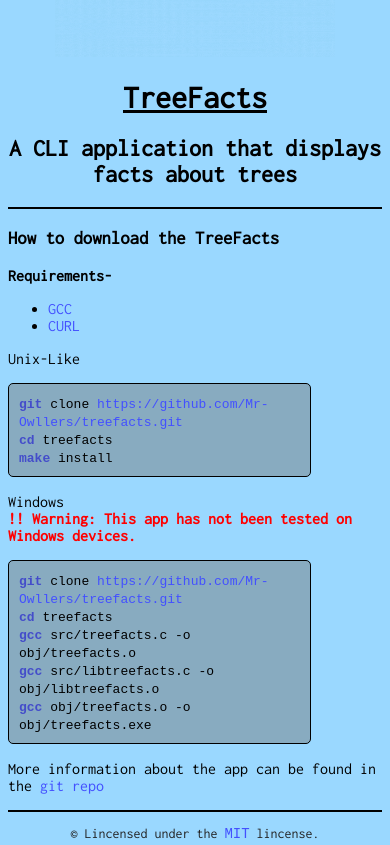
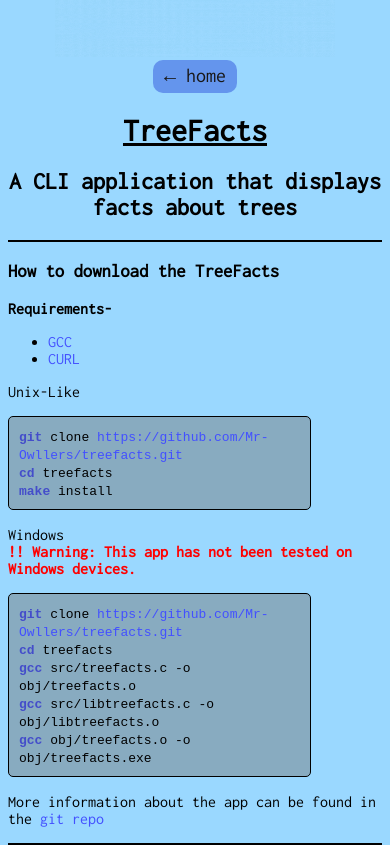
Before and after one commit to Mr-Owllers/treefacts, a plain HTML site: page index.html in a window 390 px wide. Shown: the part 232-1077 px from the top of the page. Drawn offline with Linux system fonts and the light colour scheme.

Commit message:
made a back button

```diff
--- a/index.html
+++ b/index.html
@@ -21,6 +21,7 @@
                 <div class="tree-leaves2"></div>
             </div> -->
             <img src="static/treefacts-logo-ani.gif" alt="animation of the logo" class="greeter">
+            <div class="back"><a href="/" class="bbutton">&#8592; home</a></div>
         <!-- heading -->
         <h1 class="underline">TreeFacts</h1>
         <h2>A CLI application that displays facts about trees</h2></header></center>
--- a/style.css
+++ b/style.css
@@ -130,7 +130,31 @@
     text-align: center;
 }
 
-/* make the site responsive */
+.back {
+    background-color: cornflowerblue;
+    height: auto;
+    width: 6%;
+    border-radius: 10px;
+    text-align: center;
+    padding: 5px;
+    font-size: 20px;
+}
+
+.bbutton:link {
+    color: #181717;
+    text-decoration: none;
+}
+
+.bbutton:visited {
+    color: #181717;
+    text-decoration: none;
+}
+
+.bbutton:hover {
+    color: #52525c;
+    text-decoration: underline;
+}
+
 @media screen and (max-width: 1000px) {
     .code {
         width: 75%;
@@ -140,3 +164,21 @@
         width: 75%;
     }
 }
+
+@media screen and (max-width: 1024px){
+    .back {
+        width: 10%;
+    }
+}
+
+@media screen and (max-width: 425px){
+    .back {
+        width: 20%;
+    }
+}
+
+@media screen and (max-width: 320px){
+    .back {
+        width: 24%;
+    }
+}
```
